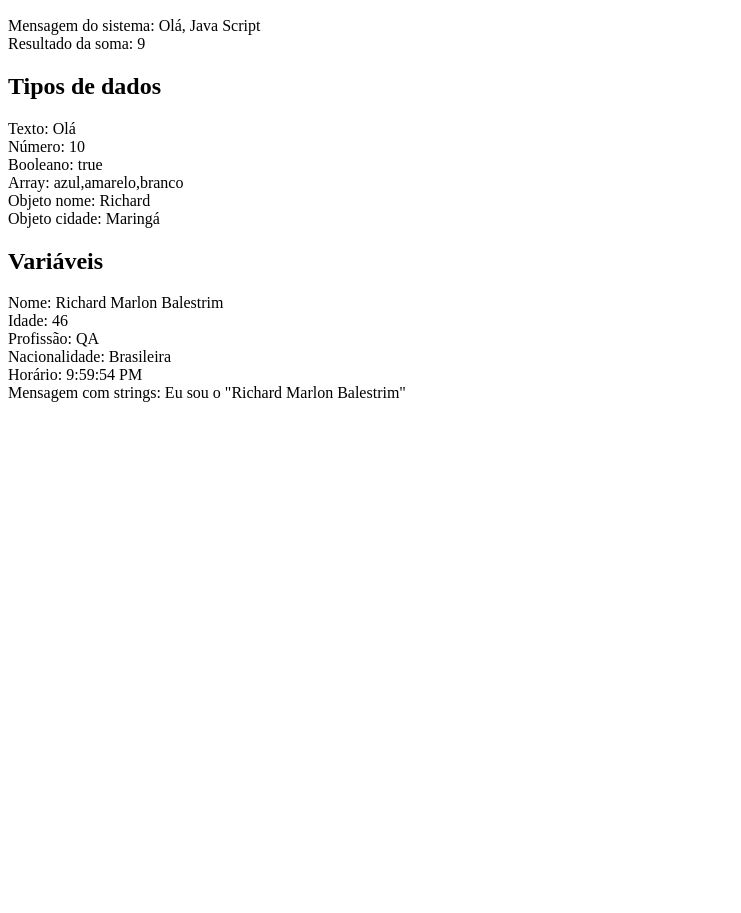
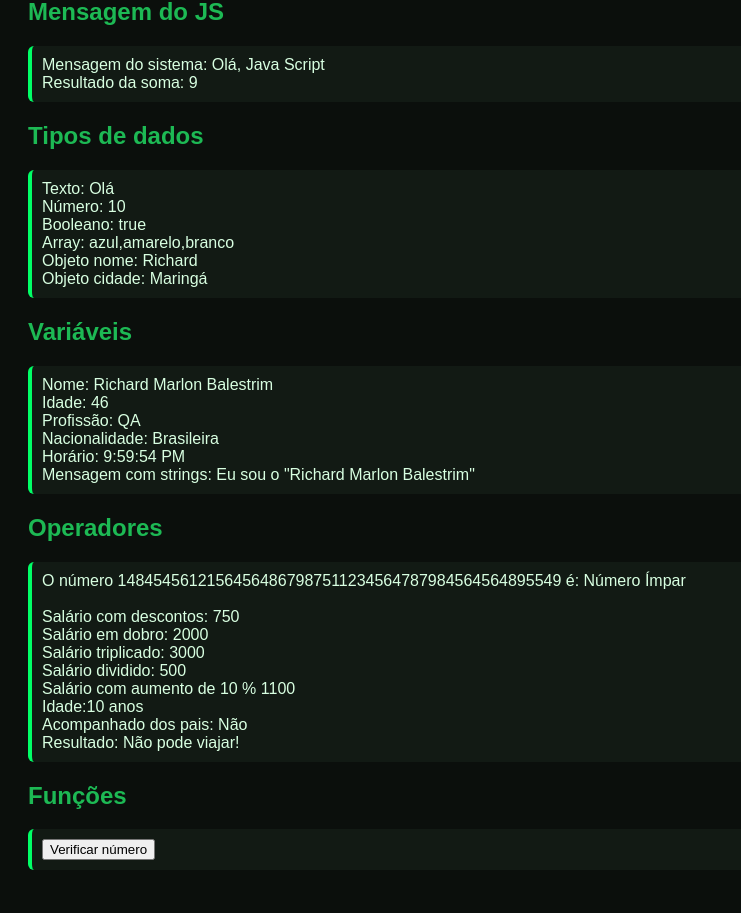
Before and after one commit to richielmartillo/javascript-para-qa, a plain HTML site: page index.html in a window 1280 px wide. Shown: the part 110-1023 px from the top of the page, without its empty margins (0-741 px from the left). Before the commit the page ends 800 px from the top, so only its background shows below. Drawn offline with Linux system fonts and the light colour scheme.

```diff
--- /dev/null
+++ b/impar-ou-par.js
@@ -0,0 +1,20 @@
+function verificarParOuImpar() {
+    const entrada = prompt('Digite um número inteiro')
+
+    if (entrada === null || entrada.trim() === '') {
+        alert('Digite um número válido')
+        return
+    }
+
+    try {
+        const numero = BigInt(entrada)
+
+        if (numero % 2n === 0n) {
+            alert('O número digitado é Par')
+        } else {
+            alert('O número digitado é Ímpar')
+        }
+    } catch {
+        alert('Digite apenas um número inteiro válido')
+    }
+}
--- a/index.html
+++ b/index.html
@@ -1,6 +1,7 @@
 <!DOCTYPE html>
 <html lang="pt-BR">
-    <meta charset="utf-8">
+<meta charset="utf-8">
+<link rel="stylesheet" href="style.css">
 
 <body>
     <h1>Aula de JavaScript</h1>
@@ -14,9 +15,20 @@
     <h2>Variáveis</h2>
     <div id="variaveis"></div>
 
-<script src="mensagem.js"></script>
-<script src="tipos.js"></script>
-<script src="variaveis.js"></script>
+    <h2>Operadores</h2>
+    <div id="operadores"></div>
+
+    <h2>Funções</h2>
+    <div id="funcoes">
+        <button onclick="verificarParOuImpar()">Verificar número</button>
+    </div>
+
+    <script src="mensagem.js"></script>
+    <script src="tipos.js"></script>
+    <script src="variaveis.js"></script>
+    <script src="operadores.js"></script>
+    <script src="impar-ou-par.js"></script>
+
 
 </body>
 
--- /dev/null
+++ b/operadores.js
@@ -0,0 +1,71 @@
+let imparOuPar = 14845456121564564867987511234564787984564564895549n
+let resultado = ''
+
+if (imparOuPar % 2n === 0n) {
+    resultado = 'Número Par'
+} else {
+    resultado = 'Número Ímpar'
+}
+
+let salario = 1000
+console.log(salario - 500)
+
+//Operadores de comparação
+console.log(10 > 5) // Maior que
+console.log(10 < 5) // Menor que
+console.log(10 >= 5) // Maior que ou igual
+console.log(10 <= 5) // Menor que ou igual
+console.log(10 == 10) // Igual a
+console.log(10 === 10) // Identico
+console.log(10 != 5) // Diferente
+console.log('----------------------')
+console.log(10 > 10) // Maior que
+console.log(10 < 10) // Menor que
+console.log(10 >= 10) // Maior que ou igual
+console.log(10 <= 10) // Menor que ou igual
+
+//Operadores lógicos
+
+/*
+TABELA VERDADE
+operador AND - &&
+true && true = true
+true && false = false
+false && true = false
+false && false = false
+
+operador OR - ||
+true || true = true
+true || false = true
+false || true = true
+false || false = false
+
+operador NOT = !
+!true = false
+!false = true
+*/
+
+let anos = 10
+let aconpanhadoDosPais = false
+let result = ''
+
+if (anos > 16) {
+    result = 'Pode viajar sozinha!'
+} else if (anos < 16 && aconpanhadoDosPais) {
+    result = 'Pode viajar acompanhado dos pais!'
+} else {
+    result = 'Não pode viajar!'
+}
+
+document.getElementById('operadores').innerHTML = `
+    O número ${imparOuPar} é: ${resultado} <br><br>
+    Salário com descontos: ${salario - 250}<br>
+    Salário em dobro: ${salario + salario}<br>
+    Salário triplicado: ${salario * 3}<br>
+    Salário dividido: ${salario / 2}<br>
+    Salário com aumento de 10 % ${salario + salario * 0.1} <br>
+    Idade:${anos} anos <br>
+    Acompanhado dos pais: ${aconpanhadoDosPais ? 'Sim' : 'Não'} <br>
+    Resultado: ${result}
+
+    `
--- /dev/null
+++ b/style.css
@@ -0,0 +1,23 @@
+body {
+    background-color: #0b0f0c;
+    color: #d8ffe1;
+    font-family: Arial, sans-serif;
+    padding: 20px;
+}
+
+h1 {
+    color: #00ff66;
+}
+
+h2 {
+    color: #1db954;
+    margin-top: 20px;
+}
+
+div {
+    background-color: #121a14;
+    border-left: 4px solid #00ff66;
+    padding: 10px;
+    margin-bottom: 15px;
+    border-radius: 6px;
+}
```
Also changed, not shown: calculadora.js (added, +36 -0 lines), funcoes.js (added, +13 -0 lines), listas.js (added, +24 -0 lines), utils.js (added, +27 -0 lines).
